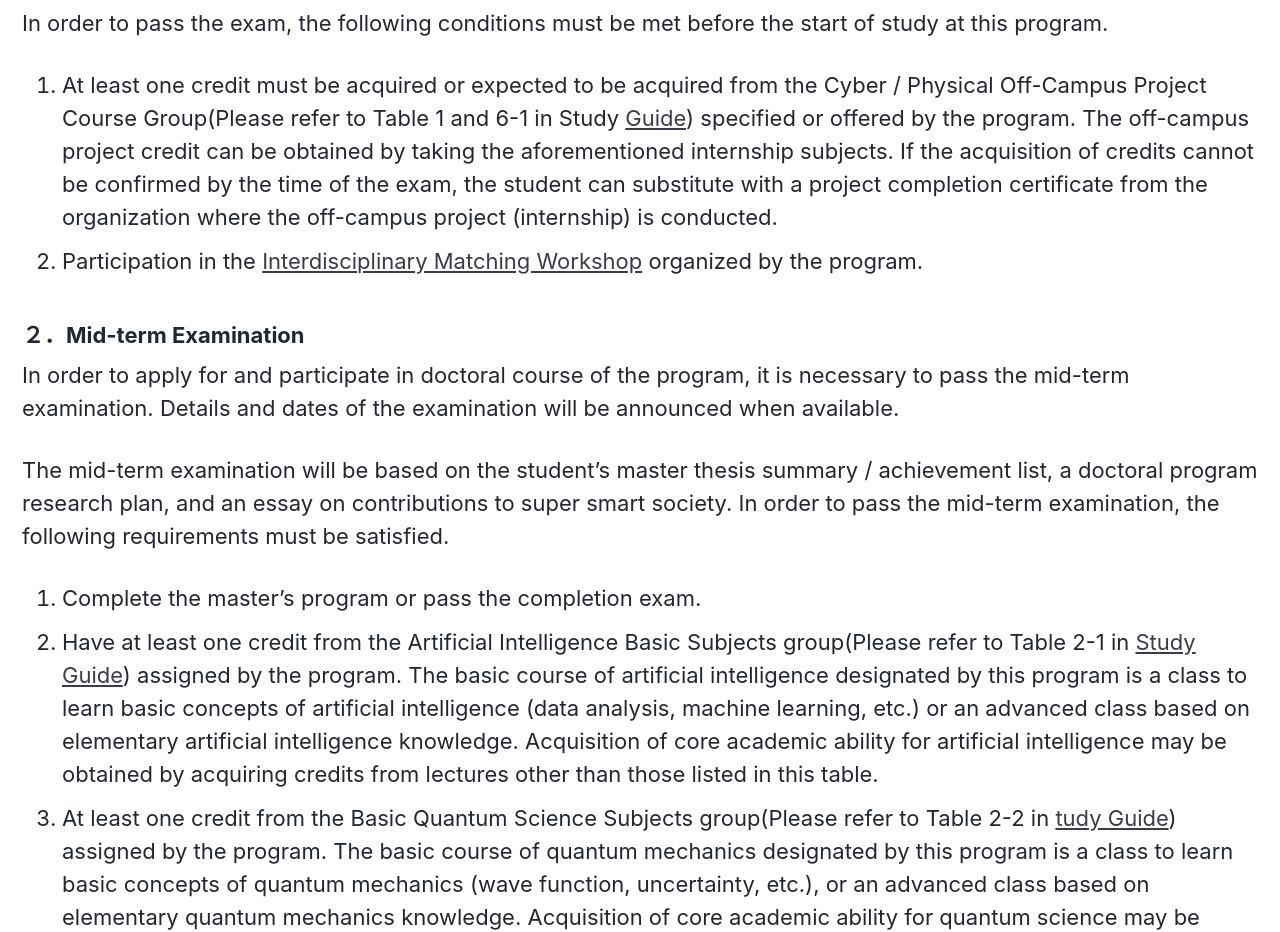
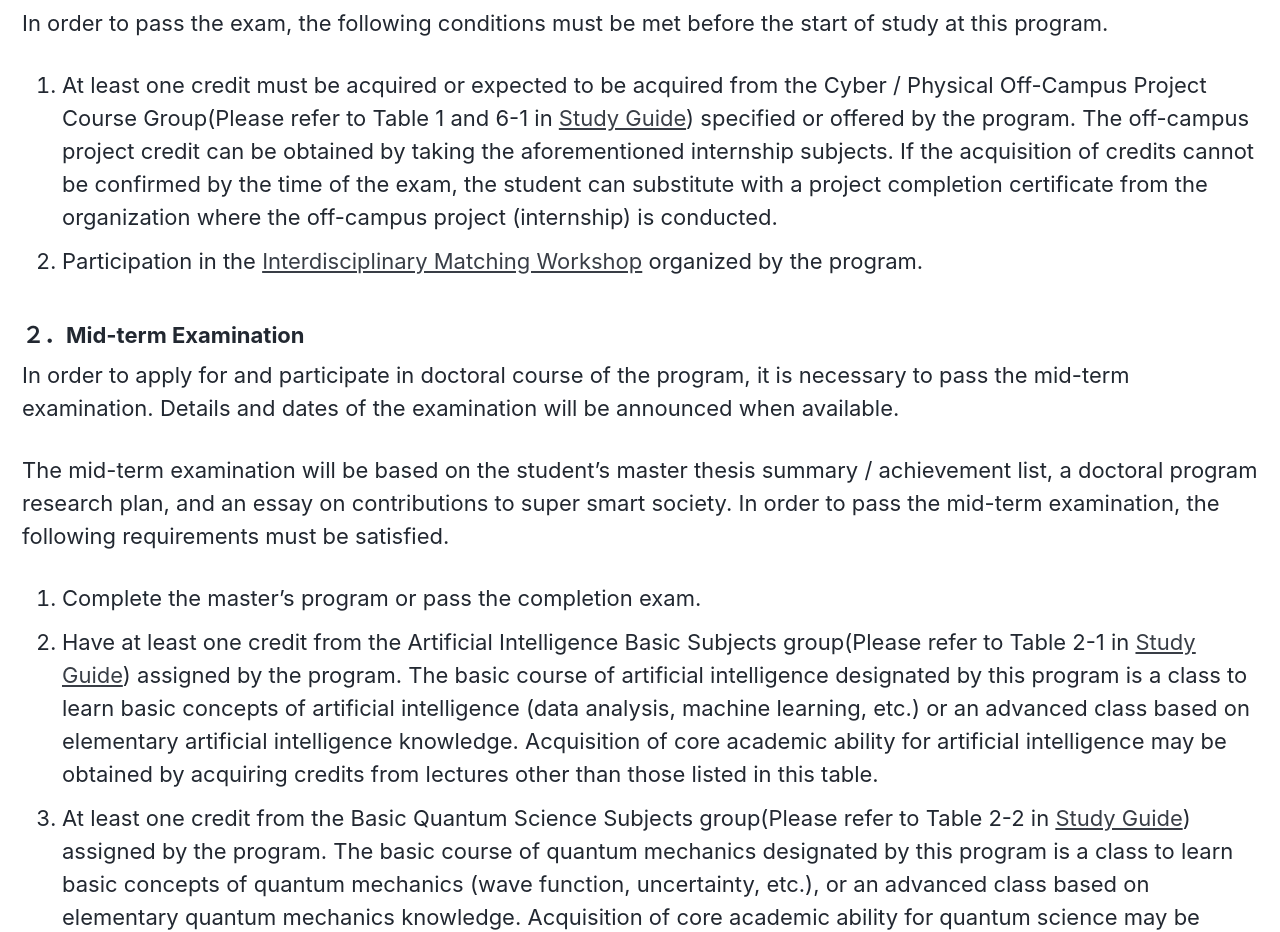
Before and after one commit to fl1d/w0ex.github.io, a Jekyll site: the page built from _pages/guide_en.md, in a window 1280 px wide and 1400 px high, scrolled down 3311 px. Shown: the part 188-1120 px from the top of the window. Built offline with Jekyll 4.4.1, drawn with Linux system fonts in a browser that asks for light colours; cached includes are drawn as plain includes; nearby versions of some CDN libraries; some of the changed text lies outside the part shown.

Commit message:
Update guide_en.md

```diff
--- a/_pages/guide_en.md
+++ b/_pages/guide_en.md
@@ -53,7 +53,7 @@
 
 * **Step 4: Create a registration application here ([word](/doc/2020_Spring_Application.docx), [pdf](/doc/2020_Spring_Application.pdf)), attach a short essay on the research plan from the master course to the doctoral course and the relation to super smart society. Submit it to the office of the Tokyo Tech Academy for Super Smart Society at S3-213.**
 
-  Please read the [study guide](/doc/Guide_SSS.pdf) (tentative) carefully. Doctoral course applicants or existing doctoral students who request for mid-term review in concurrent with the entrance examination, please fill into 「4. Request for mid-term review for transforming into the program」 of the registration application form. Details about the mid-term review will be informed to the relevant applicants later from the office.
+  Please read the [Study Guide](/doc/Guide_SSS.pdf) (tentative) carefully. Doctoral course applicants or existing doctoral students who request for mid-term review in concurrent with the entrance examination, please fill into 「4. Request for mid-term review for transforming into the program」 of the registration application form. Details about the mid-term review will be informed to the relevant applicants later from the office.
 
   Deadline: 2020/2/28 12:00<br>
   Place of submission: Rm.S3-213
@@ -82,7 +82,7 @@
 
 In order to pass the exam, the following conditions must be met before the start of study at this program.
 
-1. At least one credit must be acquired or expected to be acquired from the Cyber / Physical Off-Campus Project Course Group(Please refer to Table 1 and 6-1 in Study [Guide](/doc/Guide_SSS.pdf)) specified or offered by the program. The off-campus project credit can be obtained by taking the aforementioned internship subjects. If the acquisition of credits cannot be confirmed by the time of the exam, the student can substitute with a project completion certificate from the organization where the off-campus project (internship) is conducted.
+1. At least one credit must be acquired or expected to be acquired from the Cyber / Physical Off-Campus Project Course Group(Please refer to Table 1 and 6-1 in [Study Guide](/doc/Guide_SSS.pdf)) specified or offered by the program. The off-campus project credit can be obtained by taking the aforementioned internship subjects. If the acquisition of credits cannot be confirmed by the time of the exam, the student can substitute with a project completion certificate from the organization where the off-campus project (internship) is conducted.
 2. Participation in the [Interdisciplinary Matching Workshop](http://www.sss.e.titech.ac.jp/event-sss-matching-ws-20191108/) organized by the program.
 
 ### ２．Mid-term Examination
@@ -93,7 +93,7 @@
 
 1. Complete the master's program or pass the completion exam.
 2. Have at least one credit from the Artificial Intelligence Basic Subjects group(Please refer to Table 2-1 in [Study Guide](/doc/Guide_SSS.pdf)) assigned by the program. The basic course of artificial intelligence designated by this program is a class to learn basic concepts of artificial intelligence (data analysis, machine learning, etc.) or an advanced class based on elementary artificial intelligence knowledge. Acquisition of core academic ability for artificial intelligence may be obtained by acquiring credits from lectures other than those listed in this table.
-3. At least one credit from the Basic Quantum Science Subjects group(Please refer to Table 2-2 in [tudy Guide](/doc/Guide_SSS.pdf)) assigned by the program. The basic course of quantum mechanics designated by this program is a class to learn basic concepts of quantum mechanics (wave function, uncertainty, etc.), or an advanced class based on elementary quantum mechanics knowledge. Acquisition of core academic ability for quantum science may be obtained by acquiring credits from lectures other than those listed in this table.
+3. At least one credit from the Basic Quantum Science Subjects group(Please refer to Table 2-2 in [Study Guide](/doc/Guide_SSS.pdf)) assigned by the program. The basic course of quantum mechanics designated by this program is a class to learn basic concepts of quantum mechanics (wave function, uncertainty, etc.), or an advanced class based on elementary quantum mechanics knowledge. Acquisition of core academic ability for quantum science may be obtained by acquiring credits from lectures other than those listed in this table.
 
 
 ### ３．Completion examination
```
